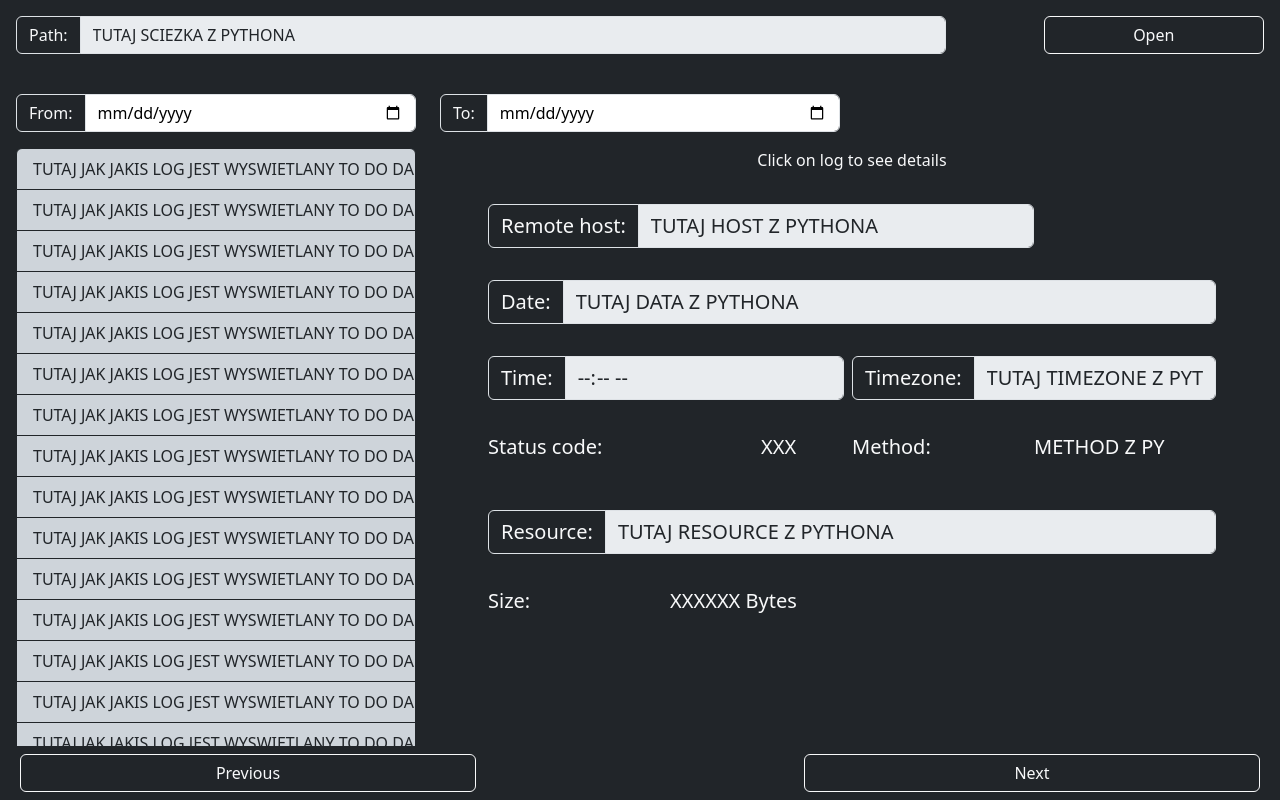
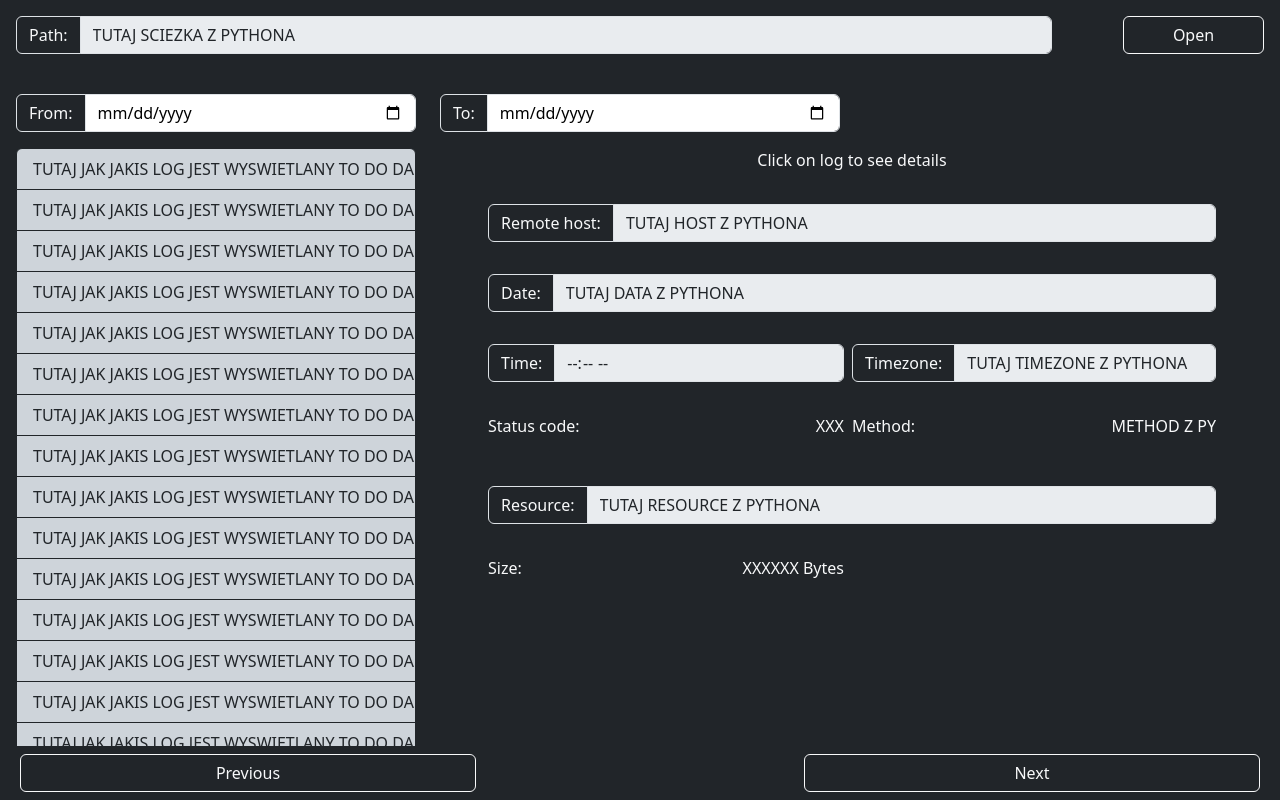
Before and after one commit to Matixy/golinski-zadrozny-grupa-4-jezyki-skryptowe-python, a Flask app: page / in a window 1280 px wide. Run offline with Flask 3, Linux system fonts and the light colour scheme; some libraries are stand-ins or nearby versions.

Commit message:
gui update
-updated font-size
-add break points for better looking in small resolution

```diff
--- a/Lista8/src/gui/templates/detail.html
+++ b/Lista8/src/gui/templates/detail.html
@@ -1,15 +1,15 @@
 <div>
   <div class="d-flex flex-column">
     <div class="mx-5 my-3">
-      <div class="input-group align-self-start w-75">
+      <div class="input-group align-self-start w-100">
         <span
-          class="input-group-text bg-dark text-light fs-5 fw-medium"
+          class="input-group-text bg-dark text-light fw-medium"
           id="basic-addon3"
           >Remote host:</span
         >
         <input
           type="text"
-          class="form-control fs-5"
+          class="form-control"
           aria-describedby="basic-addon3 basic-addon4"
           aria-label="log-remote-host"
           disabled
@@ -21,13 +21,13 @@
     <div class="mx-5 my-3">
       <div class="input-group align-self-start w-100">
         <span
-          class="input-group-text bg-dark text-light fs-5 fw-medium"
+          class="input-group-text bg-dark text-light fw-medium"
           id="basic-addon3"
           >Date:</span
         >
         <input
           type="text"
-          class="form-control fs-5"
+          class="form-control"
           aria-describedby="basic-addon3 basic-addon4"
           aria-label="log-date"
           disabled
@@ -37,16 +37,16 @@
       </div>
     </div>
     <div class="row mx-5 my-3">
-      <div class="col col-6 text-start pe-2 ps-0">
+      <div class="col-12 col-xl-6 text-start pe-xl-2 ps-xl-0 p-0 mb-3 mb-xl-0">
         <div class="input-group align-self-start">
           <span
-            class="input-group-text bg-dark text-light fs-5 fw-medium"
+            class="input-group-text bg-dark text-light fw-medium"
             id="basic-addon3"
             >Time:</span
           >
           <input
             type="time"
-            class="form-control fs-5"
+            class="form-control"
             aria-describedby="basic-addon3 basic-addon4"
             aria-label="log-time"
             disabled
@@ -56,16 +56,16 @@
         </div>
       </div>
 
-      <div class="col col-6 text-start p-0">
+      <div class="col-12 col-xl-6 text-start p-0 mt-3 mt-xl-0">
         <div class="input-group align-self-start col-6">
           <span
-            class="input-group-text bg-dark text-light fs-5 fw-medium"
+            class="input-group-text bg-dark text-light fw-medium"
             id="basic-addon3"
             >Timezone:</span
           >
           <input
             type="text"
-            class="form-control fs-5"
+            class="form-control"
             aria-describedby="basic-addon3 basic-addon4"
             aria-label="log-timezone"
             disabled
@@ -76,30 +76,30 @@
       </div>
     </div>
     <div class="row mx-5 my-3">
-      <div class="col col-6 text-start p-0">
+      <div class="col-12 col-xl-6 text-start pe-xl-2 ps-xl-0 p-0 mb-3 mb-xl-0">
         <div class="d-flex justify-content-between">
-            <p class="fs-5 fw-medium w-75">Status code:</p>
-            <p class="fs-5 w-25">XXX</p>
+            <p class="fw-medium w-75">Status code:</p>
+            <p class="w-25 text-end">XXX</p>
         </div>
       </div>
 
-      <div class="col col-6 text-start p-0">
+      <div class="col-12 col-xl-6 text-start p-0 mt-3 mt-xl-0">
         <div class="d-flex justify-content-between">
-            <p class="fs-5 fw-medium w-50">Method:</p>
-            <p class="fs-5 w-50">METHOD Z PY</p>
+            <p class="fw-medium w-50">Method:</p>
+            <p class="w-50 text-end">METHOD Z PY</p>
         </div>
       </div>
     </div>
     <div class="mx-5 my-3">
       <div class="input-group align-self-start w-100">
         <span
-          class="input-group-text bg-dark text-light fs-5 fw-medium"
+          class="input-group-text bg-dark text-light fw-medium"
           id="basic-addon3"
           >Resource:</span
         >
         <input
           type="text"
-          class="form-control fs-5 overflow-auto"
+          class="form-control overflow-auto"
           aria-describedby="basic-addon3 basic-addon4"
           aria-label="log-date"
           disabled
@@ -109,9 +109,9 @@
       </div>
     </div>
     <div class="row mx-5 my-3">
-      <div class="text-start d-flex p-0">
-        <p class="fs-5 fw-medium w-25">Size:</p>
-        <p class="fs-5">XXXXXX Bytes</p>
+      <div class="col-12 col-xl-6 text-start d-flex pe-xl-2 ps-xl-0 p-0 mb-3 mb-xl-0">
+        <p class="fw-medium w-25">Size:</p>
+        <p class="w-75 text-end">XXXXXX Bytes</p>
       </div>
   </div>
 </div>
--- a/Lista8/src/gui/templates/header.html
+++ b/Lista8/src/gui/templates/header.html
@@ -1,7 +1,7 @@
 <nav>
   <div class="container-fluid p-2 mb-4 h-25">
     <div class="row">
-      <div class="col-9 text-start">
+      <div class="col-10 text-start">
         <div class="input-group align-self-start">
           <span class="input-group-text bg-dark text-light" id="basic-addon3">Path:</span>
           <input type="text" class="form-control overflow-auto" aria-describedby="basic-addon3 basic-addon4"
@@ -11,7 +11,7 @@
         </div>
       </div>
 
-      <div class="col-3 text-end">
+      <div class="col-2 text-end">
         <button type="button" class="btn btn-outline-light w-75">Open</button>
       </div>
     </div>
```
